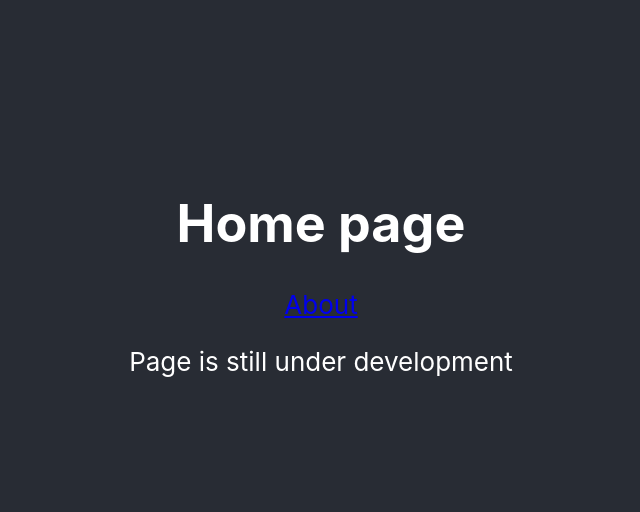
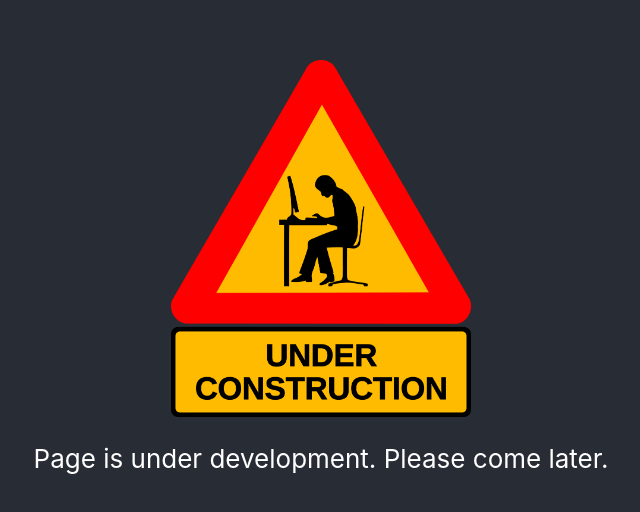
Before and after one commit to Runtii/runtii.github.io, a React (Create React App) app: page / in a window 1280 px wide. Shown: the part 120-632 px from the top of the page, without its empty margins (319-959 px from the left). Built offline with nearby package versions, Linux system fonts and the light colour scheme.

Commit message:
site under development

```diff
--- a/src/App.js
+++ b/src/App.js
@@ -2,11 +2,13 @@ import "./App.css";
 import { Routes, Route } from "react-router-dom";
 import Home from "./pages/Home";
 import About from "./pages/About";
+import construction from "./images/under construction.png";
 
 function App() {
   return (
     <div className="App">
       <header className="App-header">
+        <img src={construction} width="300px" />
         <Routes>
           <Route path="/" element={<Home />} />
           <Route path="About" element={<About />} />
--- a/src/pages/Home.js
+++ b/src/pages/Home.js
@@ -4,9 +4,7 @@ import { Link } from "react-router-dom";
 export default function Home() {
   return (
     <>
-      <h1>Home page</h1>
-      <Link to="/about">About</Link>
-      <p>Page is still under development</p>
+      <p>Page is under development. Please come later.</p>
     </>
   );
 }
```
Also changed, not shown: src/images/under construction.png (added), 1 other file (tests, documents, lock files or other folders).
